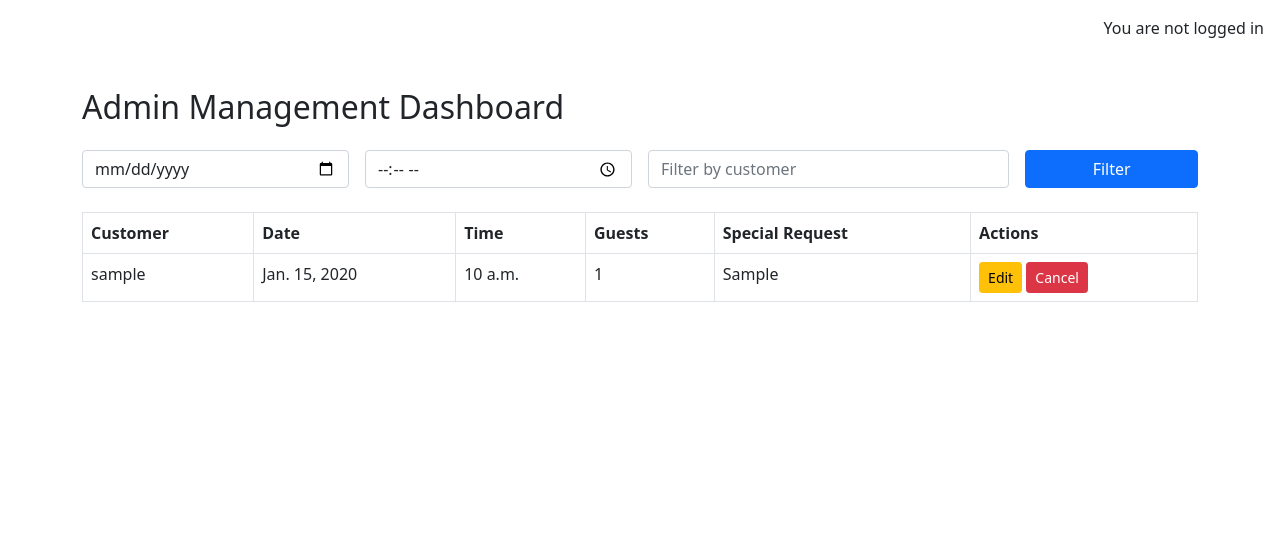
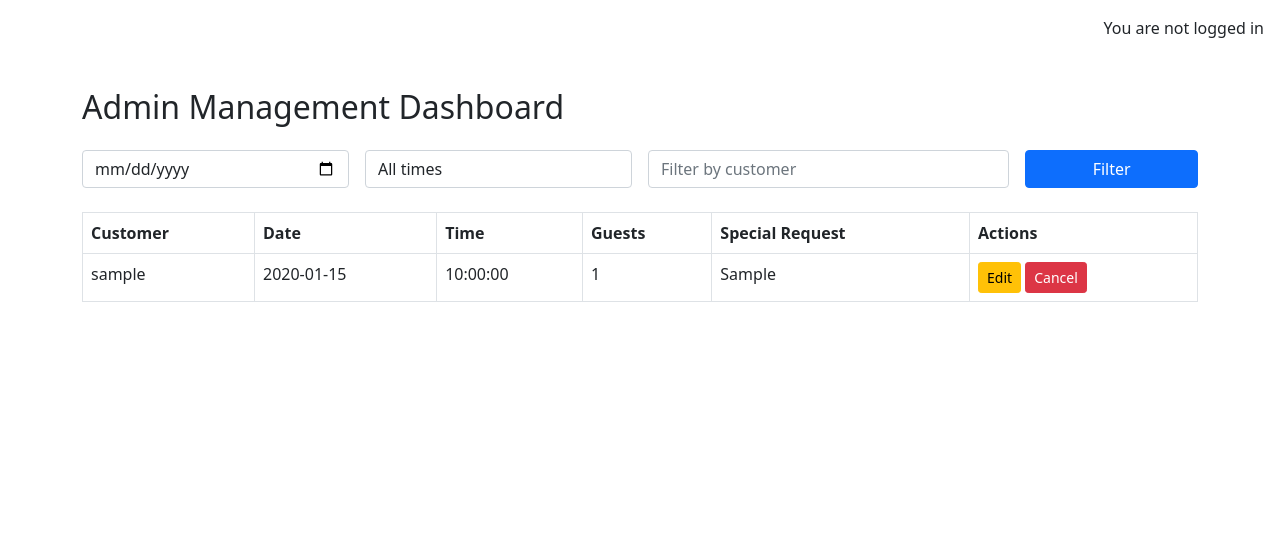
Before and after one commit to Fariba-Kamani/minitaly-booking-system, a Django app: template staff/templates/staff/dashboard.html in a window 1280 px wide. Shown: the part 56-598 px from the top of the page. Run offline with Django 4.2, Linux system fonts and the light colour scheme; the template is opened without the code that fills it: values that come from a table or form of the project are taken from there, others are empty; tables that the repository leaves empty hold one stand-in row (values such as "Sample post").

Commit message:
feat: implement backend filtering on staff dashboard by date, time, and customer name; use dropdown for time with predefined hours (17:00 to 22:00)

```diff
--- a/staff/templates/staff/dashboard.html
+++ b/staff/templates/staff/dashboard.html
@@ -10,7 +10,15 @@
       <input type="date" name="date" class="form-control" placeholder="Filter by date" value="{{ request.GET.date }}">
     </div>
     <div class="col-md-3">
-      <input type="time" name="time" class="form-control" placeholder="Filter by time" value="{{ request.GET.time }}">
+        <select name="time" class="form-control">
+            <option value="" {% if not request.GET.time %}selected{% endif %}>All times</option>
+            <option value="17:00:00" {% if request.GET.time == "17:00:00" %}selected{% endif %}>17:00:00</option>
+            <option value="18:00:00" {% if request.GET.time == "18:00:00" %}selected{% endif %}>18:00:00</option>
+            <option value="19:00:00" {% if request.GET.time == "19:00:00" %}selected{% endif %}>19:00:00</option>
+            <option value="20:00:00" {% if request.GET.time == "20:00:00" %}selected{% endif %}>20:00:00</option>
+            <option value="21:00:00" {% if request.GET.time == "21:00:00" %}selected{% endif %}>21:00:00</option>
+            <option value="22:00:00" {% if request.GET.time == "22:00:00" %}selected{% endif %}>22:00:00</option>
+          </select>
     </div>
     <div class="col-md-4">
       <input type="text" name="customer" class="form-control" placeholder="Filter by customer" value="{{ request.GET.customer }}">
@@ -36,8 +44,8 @@
         {% for booking in bookings %}
         <tr>
           <td>{{ booking.user.username }}</td>
-          <td>{{ booking.date }}</td>
-          <td>{{ booking.time }}</td>
+          <td>{{ booking.date|date:"Y-m-d" }}</td>
+          <td>{{ booking.time|time:"H:i:s" }}</td>
           <td>{{ booking.num_guests }}</td>
           <td>{{ booking.special_request|default:"—" }}</td>
           <td>
```
Also changed, not shown: staff/views.py (+18 -1 lines).
